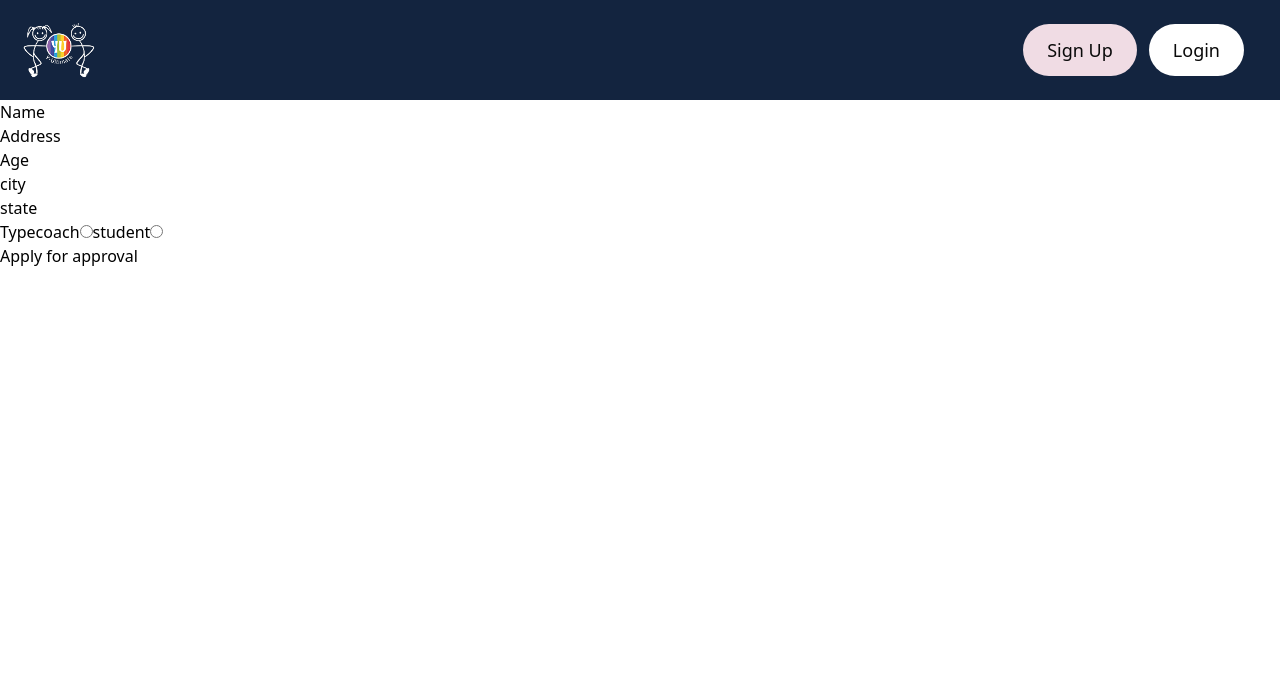
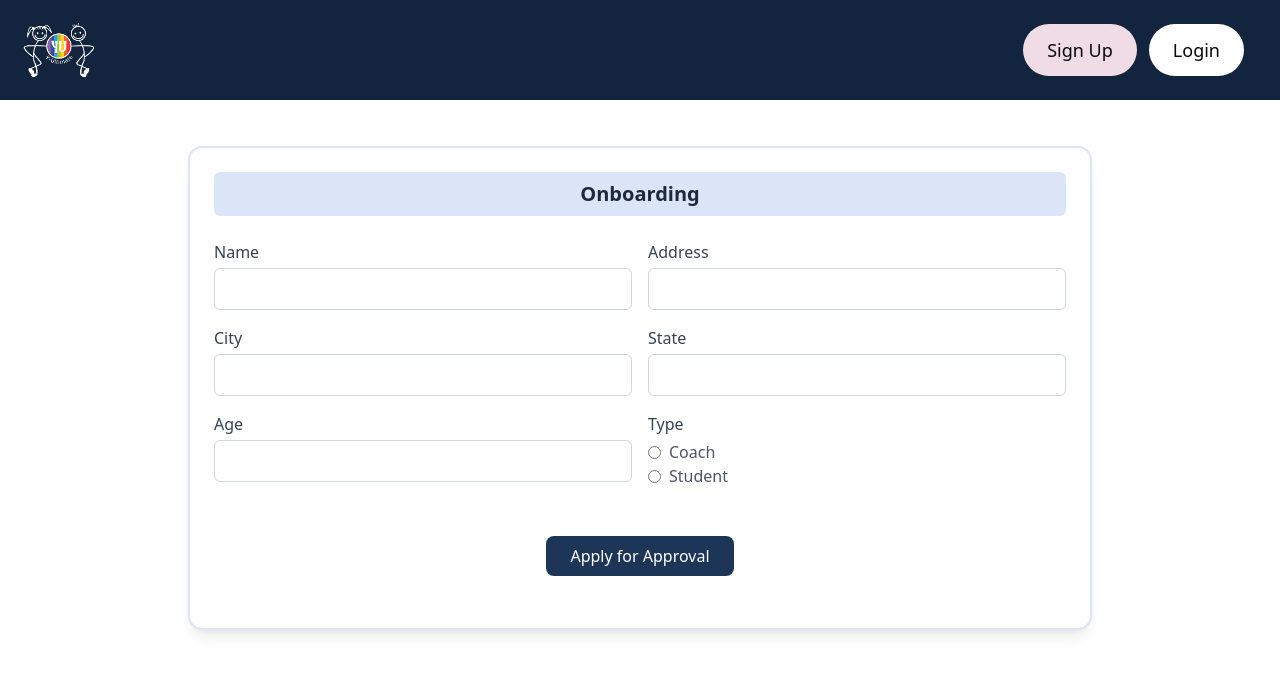
Before and after one commit to yashchaurasia667/yUltimate-management-system, a Next.js app: page /onboarding in a window 1280 px wide. Shown: the top 674 px of the page. Built offline with nearby package versions, Linux system fonts and the light colour scheme; no server answers.

Commit message:
update: onboarding page styling

```diff
--- a/src/app/(app)/onboarding/page.tsx
+++ b/src/app/(app)/onboarding/page.tsx
@@ -1,36 +1,96 @@
-const page = () => {
+const Page = () => {
   return (
+    <div className="min-h-screen flex pt-12 justify-center">
+      <div className="rounded-xl shadow-lg w-[900px] h-[480px] p-6 outline-2 outline-[#dce4f7]">
+        {/* Header */}
+        <div className="bg-[#dce4f7] text-center py-2 rounded-md mb-6">
+          <h2 className="text-gray-800 font-semibold text-xl">Onboarding</h2>
+        </div>
+
         <form>
-      <div>
-        <label htmlFor="name">Name</label>
-        <input type="text" />
+          <div className="grid grid-cols-2 gap-4">
+            {/* Name */}
+            <div className="flex flex-col">
+              <label htmlFor="name" className="text-gray-700 mb-1">
+                Name
+              </label>
+              <input
+                type="text"
+                className="border border-gray-300 rounded-md px-3 py-2 focus:ring-2 focus:ring-blue-400"
+              />
             </div>
-      <div>
-        <label htmlFor="address">Address</label>
-        <input type="text" />
+
+            {/* Address */}
+            <div className="flex flex-col">
+              <label htmlFor="address" className="text-gray-700 mb-1">
+                Address
+              </label>
+              <input
+                type="text"
+                className="border border-gray-300 rounded-md px-3 py-2 focus:ring-2 focus:ring-blue-400"
+              />
             </div>
-      <div>
-        <label htmlFor="age">Age</label>
-        <input type="number" />
+
+            {/* City */}
+            <div className="flex flex-col">
+              <label htmlFor="city" className="text-gray-700 mb-1">
+                City
+              </label>
+              <input
+                type="text"
+                className="border border-gray-300 rounded-md px-3 py-2 focus:ring-2 focus:ring-blue-400"
+              />
             </div>
-      <div>
-        <label htmlFor="city">city</label>
-        <input type="text" />
+
+            {/* State */}
+            <div className="flex flex-col">
+              <label htmlFor="state" className="text-gray-700 mb-1">
+                State
+              </label>
+              <input
+                type="text"
+                className="border border-gray-300 rounded-md px-3 py-2 focus:ring-2 focus:ring-blue-400"
+              />
             </div>
-      <div>
-        <label htmlFor="state">state</label>
-        <input type="text" />
+
+            {/* Age */}
+            <div className="flex flex-col">
+              <label htmlFor="age" className="text-gray-700 mb-1">
+                Age
+              </label>
+              <input
+                type="number"
+                className="border border-gray-300 rounded-md px-3 py-2 focus:ring-2 focus:ring-blue-400"
+              />
             </div>
-      <div>
-        <label htmlFor="type">Type</label>
-        <label htmlFor="type">coach</label>
-        <input type="radio" value={"coach"} name="type" />
-        <label htmlFor="type">student</label>
-        <input type="radio" value={"student"} name="type" />
+
+            {/* Type */}
+            <div className="flex flex-col">
+              <label className="text-gray-700 mb-1">Type</label>
+              <label className="flex items-center gap-2 text-gray-600">
+                <input type="radio" name="type" value="coach" className="text-blue-600 focus:ring-blue-500" />
+                Coach
+              </label>
+              <label className="flex items-center gap-2 text-gray-600">
+                <input type="radio" name="type" value="student" className="text-blue-600 focus:ring-blue-500" />
+                Student
+              </label>
             </div>
-      <button>Apply for approval</button>
+          </div>
+
+          {/* Button */}
+          <div className="text-center pt-12">
+            <button
+              type="submit"
+              className="bg-[#1d3557] text-white px-6 py-2 rounded-lg hover:bg-[#264e86] transition-all"
+            >
+              Apply for Approval
+            </button>
+          </div>
         </form>
+      </div>
+    </div>
   );
 };
 
-export default page;
+export default Page;
```
Also changed, not shown: 1 other file (tests, documents, lock files or other folders). Lines whose indentation alone changed are shown as unchanged.
